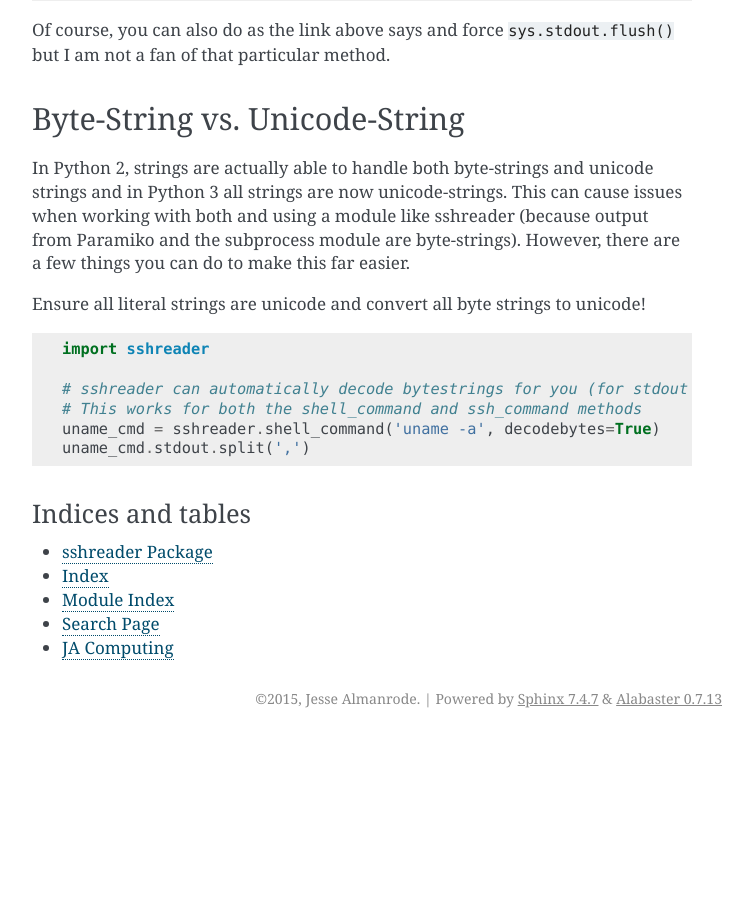
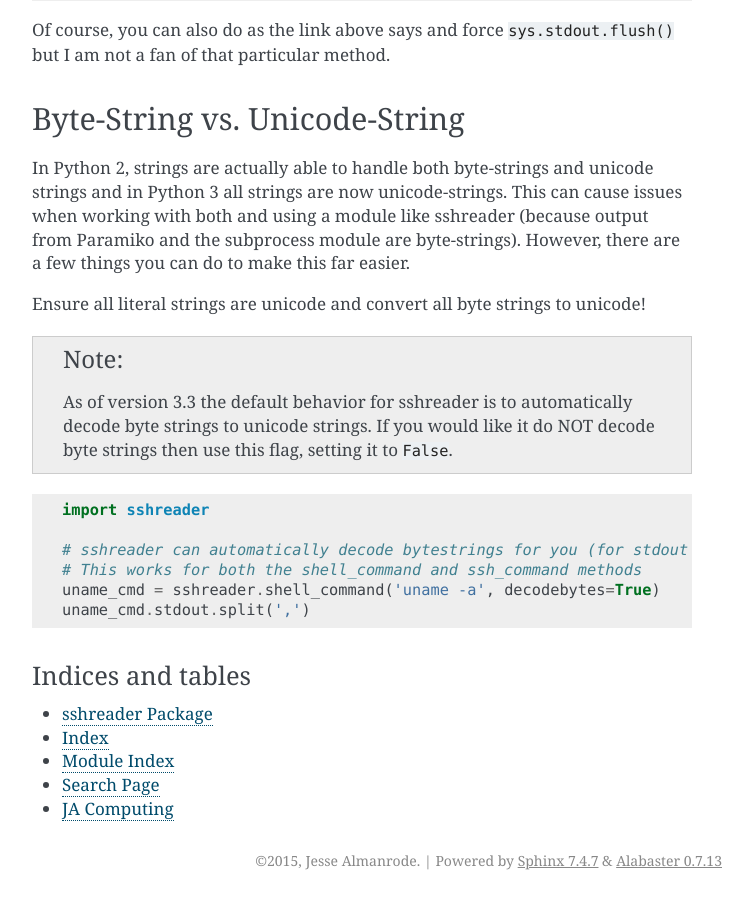
Before and after one commit to isaiah1112/sshreader, a Sphinx documentation site: the page built from docs/source/faq.rst, in a window 1280 px wide and 900 px high, scrolled down 1175 px. Shown: the whole window, without its empty margins (388-1141 px from the left). Built offline with Sphinx 7.4.7, drawn with Linux system fonts in a browser that asks for light colours; before the commit the page ends 1913 px from its top, so only the background shows below that.

Commit message:
Updated FAQ for byte string vs unicode string to include new default behavior for sshreader.

```diff
--- a/docs/source/faq.rst
+++ b/docs/source/faq.rst
@@ -70,6 +70,11 @@ Paramiko and the subprocess module are byte-strings).  However, there are a few
 
 Ensure all literal strings are unicode and convert all byte strings to unicode!
 
+.. note::
+
+    As of version 3.3 the default behavior for sshreader is to automatically decode byte strings to unicode strings.  If
+    you would like it do NOT decode byte strings then use this flag, setting it to :code:`False`.
+
 .. code-block:: python
 
     import sshreader
```
